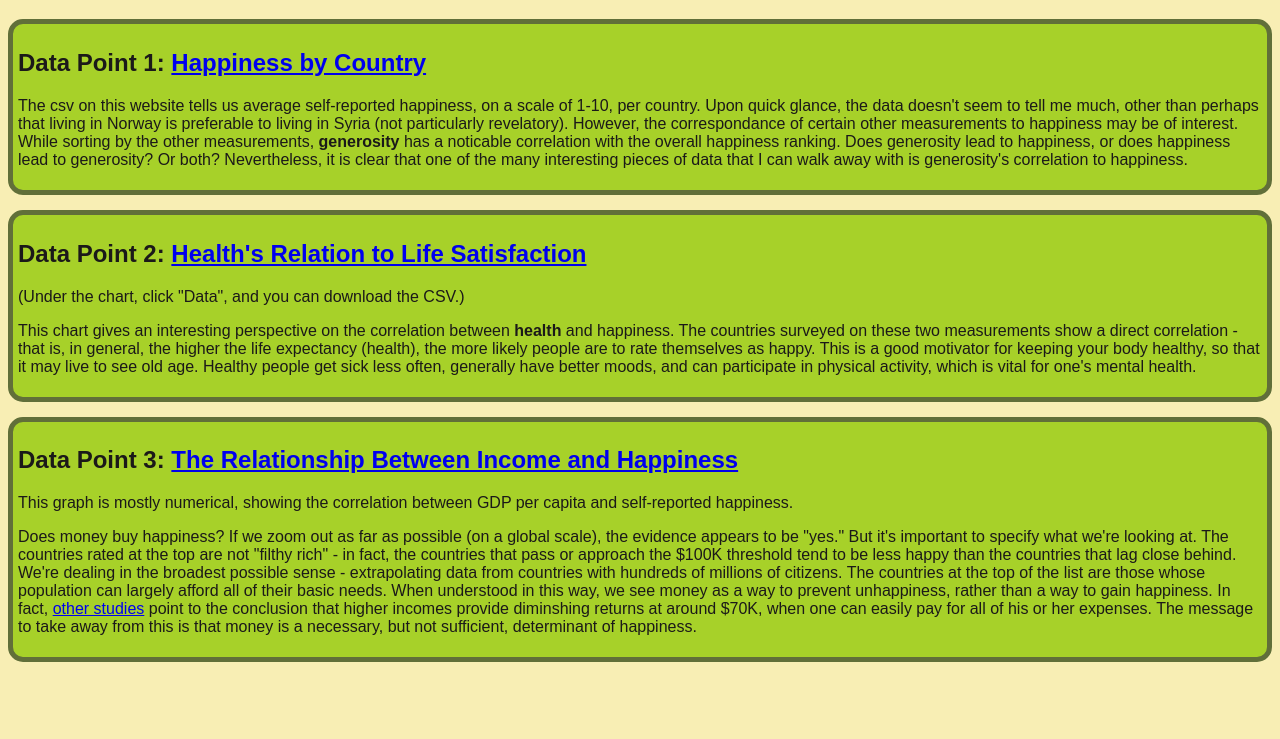
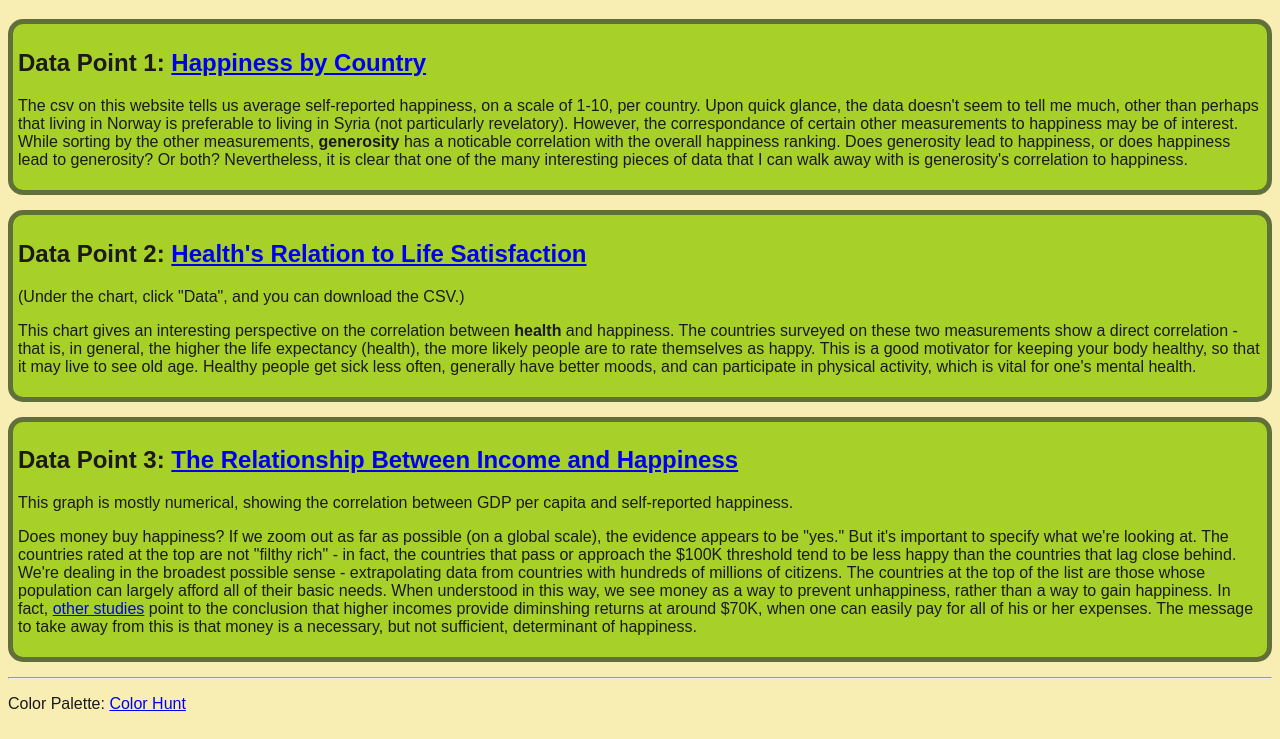
Before and after one commit to Xapakas/CauseData, a plain HTML site: page index.html in a window 1280 px wide. Shown: the part 61-800 px from the top of the page. Drawn offline with Linux system fonts and the light colour scheme.

Commit message:
Update index.html

```diff
--- a/index.html
+++ b/index.html
@@ -21,6 +21,7 @@
     <p>This graph is mostly numerical, showing the correlation between GDP per capita and self-reported happiness.</p>
     <p>Does money buy happiness? If we zoom out as far as possible (on a global scale), the evidence appears to be "yes." But it's important to specify what we're looking at. The countries rated at the top are not "filthy rich" - in fact, the countries that pass or approach the $100K threshold tend to be less happy than the countries that lag close behind. We're dealing in the broadest possible sense - extrapolating data from countries with hundreds of millions of citizens. The countries at the top of the list are those whose population can largely afford all of their basic needs. When understood in this way, we see money as a way to prevent unhappiness, rather than a way to gain happiness. In fact, <a href="https://www.cnbc.com/2015/12/14/money-can-buy-happiness-but-only-to-a-point.html">other studies</a> point to the conclusion that higher incomes provide diminshing returns at around $70K, when one can easily pay for all of his or her expenses. The message to take away from this is that money is a necessary, but not sufficient, determinant of happiness.</p>
     </div>
-
+    <hr>
+    <p>Color Palette: <a href="https://colorhunt.co/palette/140154">Color Hunt</a></p>
   </body>
 </html>
```
